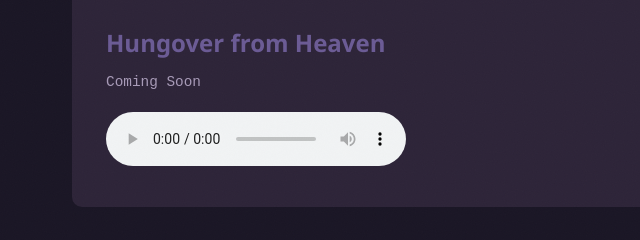
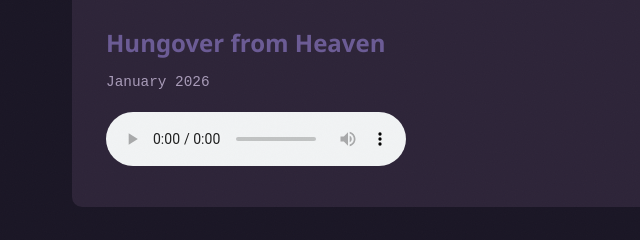
Before and after one commit to Lanthe-dev/LANTHEHUB.COM, a plain HTML site: page pages/songs.html in a window 1280 px wide. Shown: the part 342-582 px from the top of the page, 0-640 px from the left. Drawn offline with Linux system fonts and the light colour scheme.

Commit message:
update songs.html

```diff
--- a/pages/songs.html
+++ b/pages/songs.html
@@ -23,7 +23,7 @@
         <div class="content-grid">
             <div class="content-item">
                 <h3>Hungover from Heaven</h3>
-                <p class="date">Coming Soon</p>
+                <p class="date">January 2026</p>
                 <audio controls loop>
                     <source src="../assets/audio/Hungover from heaven.mp3" type="audio/mpeg">
                     Your browser does not support the audio element.
```
